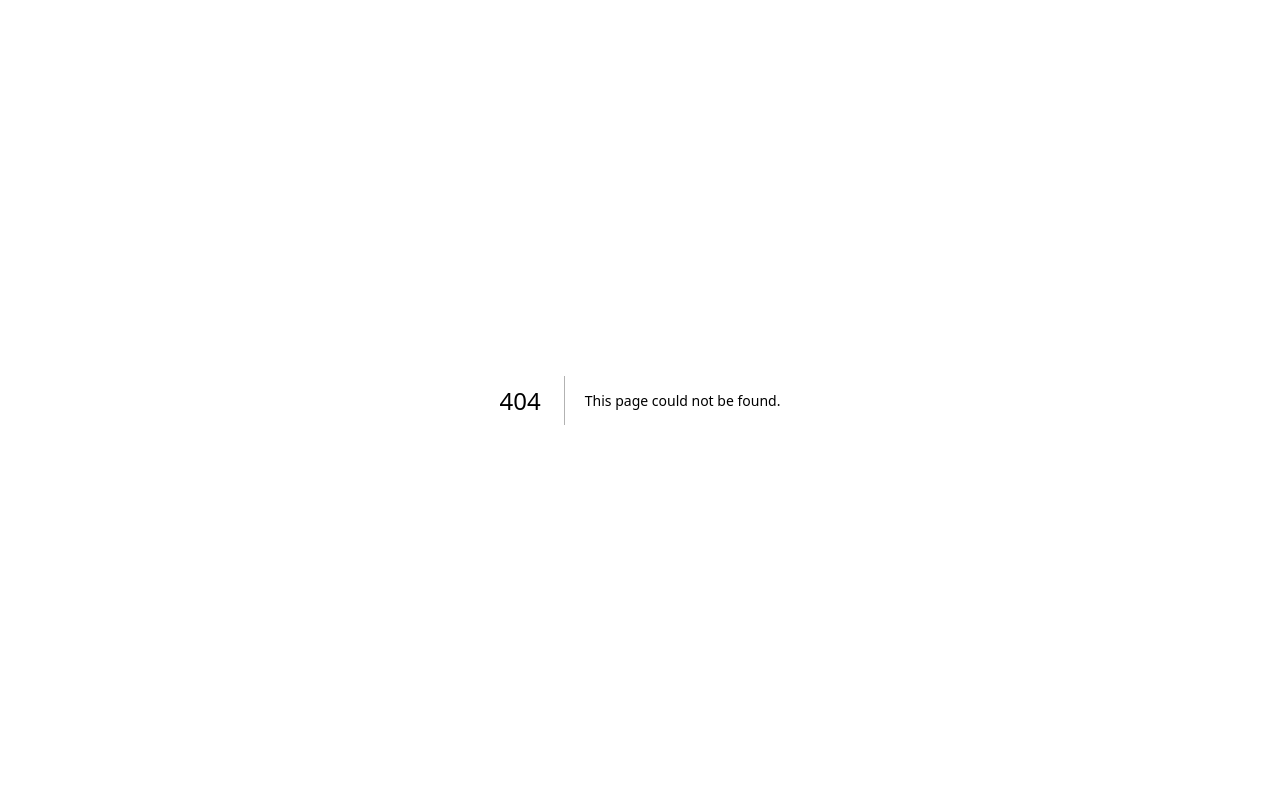
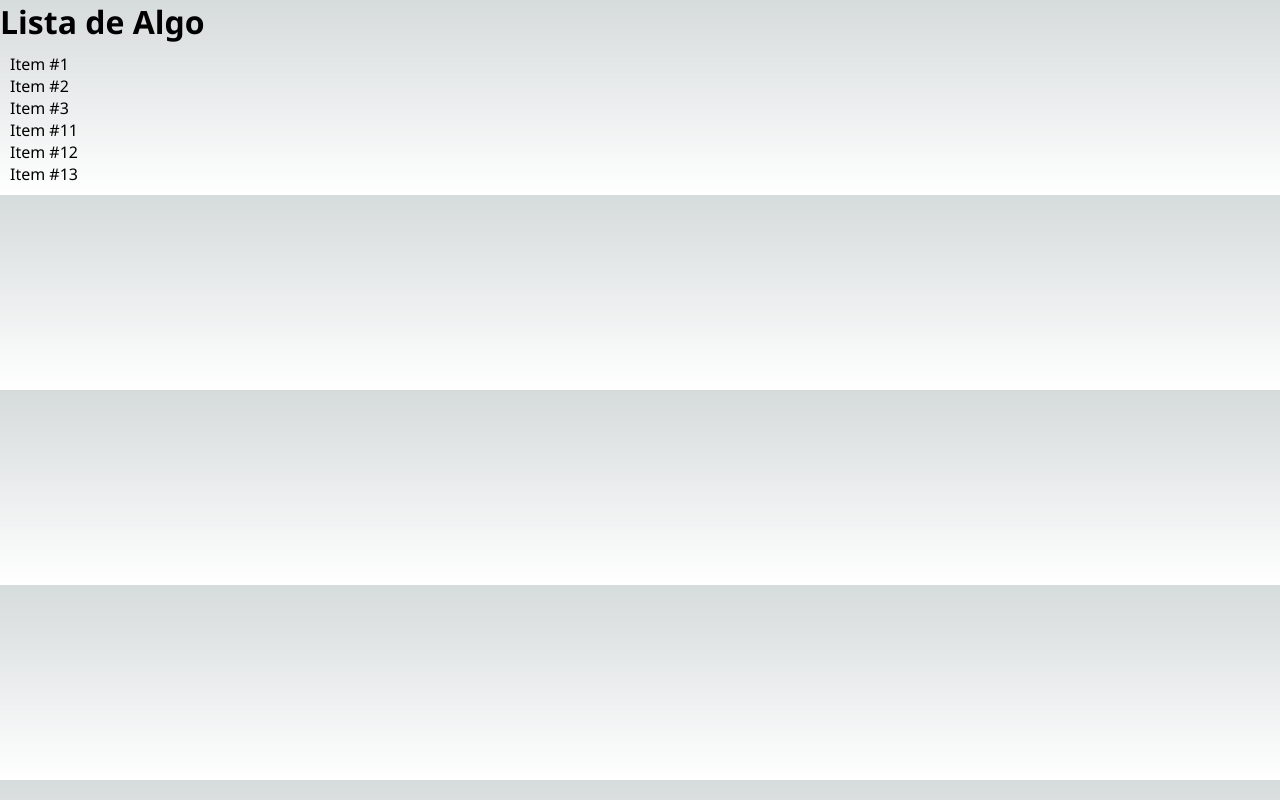
Before and after one commit to marcelolinck/exercicios-next, a Next.js app: page /basicos/componenteComFilho in a window 1280 px wide. Before the commit this address had no page. Built offline with nearby package versions, Linux system fonts and the light colour scheme.

Commit message:
Componente com elem condicional  props e children

```diff
--- /dev/null
+++ b/components/Item.jsx
@@ -0,0 +1,5 @@
+export default function Item(props){
+    return(
+        <li>{props.conteudo}</li>
+    )
+}
--- /dev/null
+++ b/components/Lista.jsx
@@ -0,0 +1,19 @@
+export default function Lista(props) {
+  return (
+    <div>
+      <h1>Lista de Algo</h1>
+
+      {/* Dessa forma consigo injetar um componente no componente pai e indicar a posicao que será injetado
+        dentro do componente filho */}
+
+      <ul
+        style={{
+          padding: 10,
+
+        }}
+      >
+        {props.children}
+      </ul>
+    </div>
+  );
+}
--- /dev/null
+++ b/pages/basicos/componenteComFilho.jsx
@@ -0,0 +1,19 @@
+import Item from "@/components/Item";
+import Lista from "@/components/Lista";
+
+export default function componenteComFilho(){
+    return(
+        <div>
+            <Lista>
+
+                {/* Aqui estou inserindo o componente para que seja rendenizado no filho */}
+                <Item conteudo="Item #1"/>
+                <Item conteudo="Item #2"/>
+                <Item conteudo="Item #3"/>
+                <Item conteudo="Item #11"/>
+                <Item conteudo="Item #12"/>
+                <Item conteudo="Item #13"/>
+            </Lista>
+        </div>
+    )
+}
--- a/styles/globals.css
+++ b/styles/globals.css
@@ -83,6 +83,7 @@ html,
 body {
   max-width: 100vw;
   overflow-x: hidden;
+  font-family: 'Segoe UI', Tahoma, Geneva, Verdana, sans-serif;
 }
 
 body {
```
Also changed, not shown: components/SomentePar.jsx (added, +28 -0 lines), pages/render/condicional1.jsx (added, +18 -0 lines).
